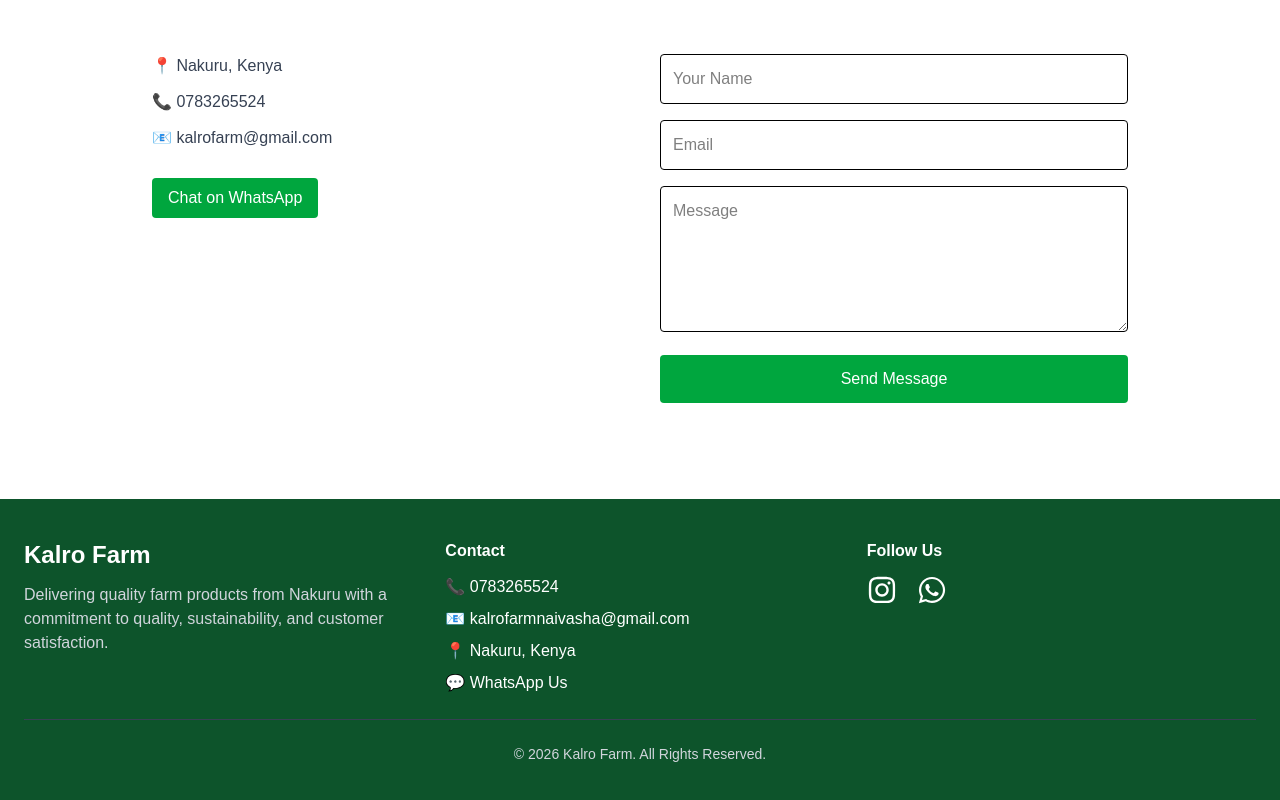
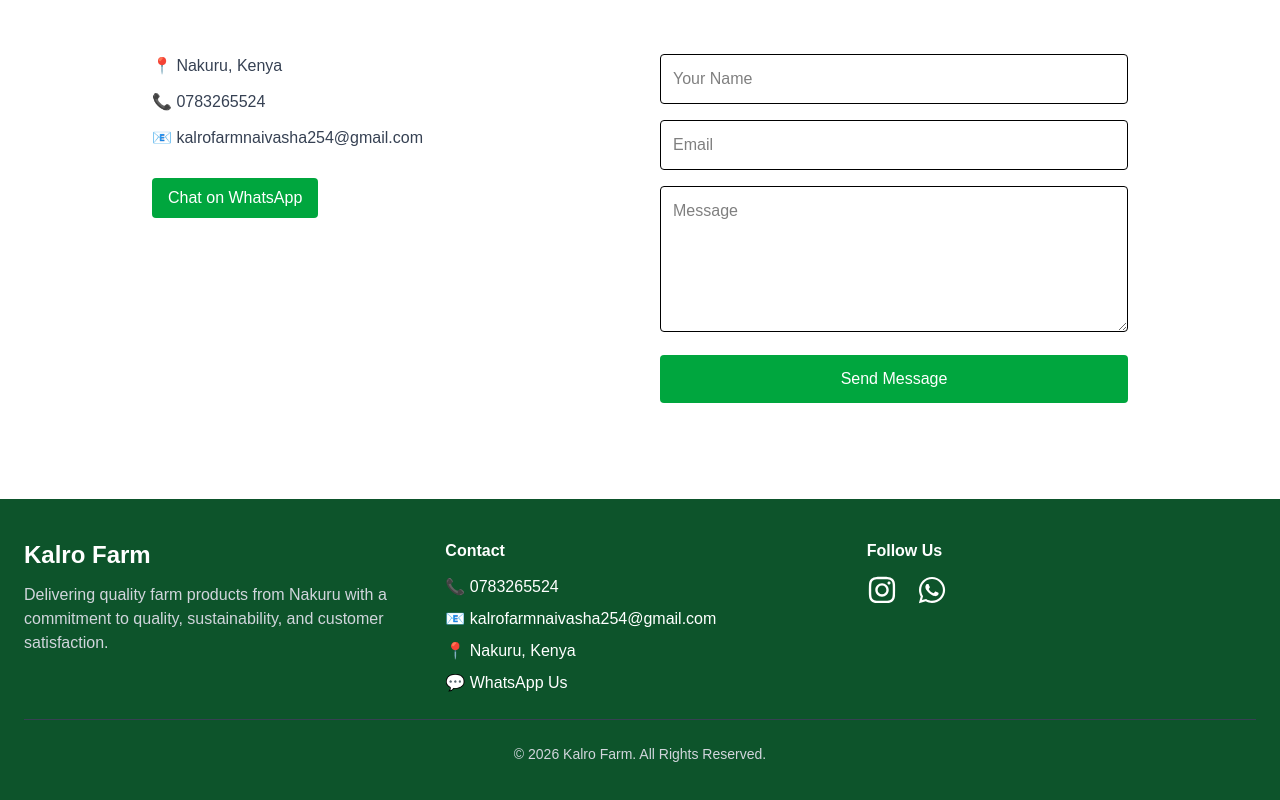
Before and after one commit to kibztheguru/karlo-farm, a Next.js app: page / in a window 1280 px wide. Shown: the part 2838-3638 px from the top of the page. Built offline with nearby package versions, Linux system fonts and the light colour scheme; no server answers; the database is empty.

Commit message:
email cahnge

```diff
--- a/src/components/Contact.tsx
+++ b/src/components/Contact.tsx
@@ -66,7 +66,7 @@ export default function Contact({ settings }: { settings: Settings | null }) {
             </p>
 
             <p>
-              📧 {settings?.email || "kalrofarm@gmail.com"}
+              📧 {settings?.email || "kalrofarmnaivasha254@gmail.com"}
             </p>
 
             <a
--- a/src/components/Footer.tsx
+++ b/src/components/Footer.tsx
@@ -37,10 +37,10 @@ export default function Footer({ settings }: { settings: Settings | null }) {
             </p>
 
             <a
-              href={`mailto:${settings?.email || "kalrofarmnaivasha@gmail.com"}`}
+              href={`mailto:${settings?.email || "kalrofarmnaivasha254@gmail.com"}`}
               className="block mt-2 hover:text-green-300 transition"
             >
-              📧 {settings?.email || "kalrofarmnaivasha@gmail.com"}
+              📧 {settings?.email || "kalrofarmnaivasha254@gmail.com"}
             </a>
 
             <p className="mt-2">📍 Nakuru, Kenya</p>
```
